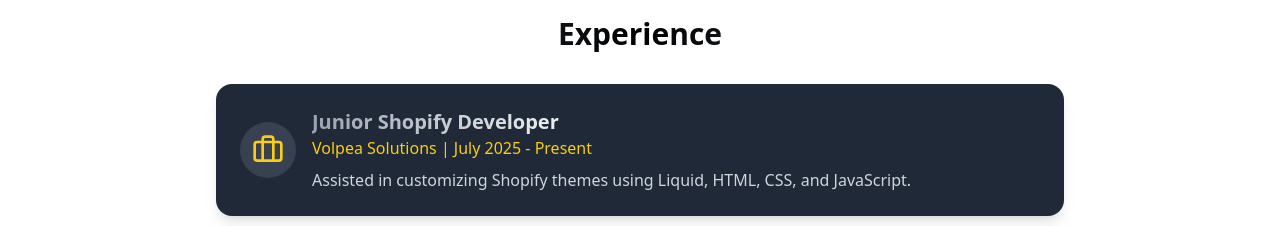
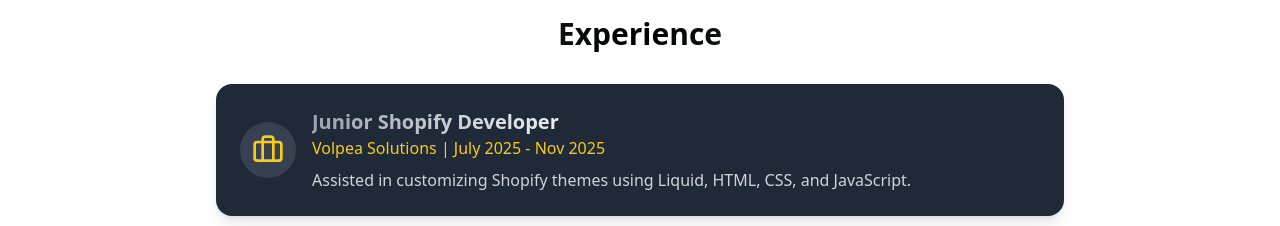
Before and after one commit to salehpaki/my_portfolio, a React (Vite) app: page / in a window 1280 px wide. Shown: the part 2640-2866 px from the top of the page. Built offline with nearby package versions, Linux system fonts and the light colour scheme.

Commit message:
your message

```diff
--- a/src/components/Experience.jsx
+++ b/src/components/Experience.jsx
@@ -6,7 +6,7 @@
   {
     role: "Junior Shopify Developer",
     company: "Volpea Solutions",
-    duration: "July 2025 - Present",
+    duration: "July 2025 - Nov 2025",
     description: "Assisted in customizing Shopify themes using Liquid, HTML, CSS, and JavaScript."
   },
   {
```
Also changed, not shown: 2 other files (tests, documents, lock files or other folders).
